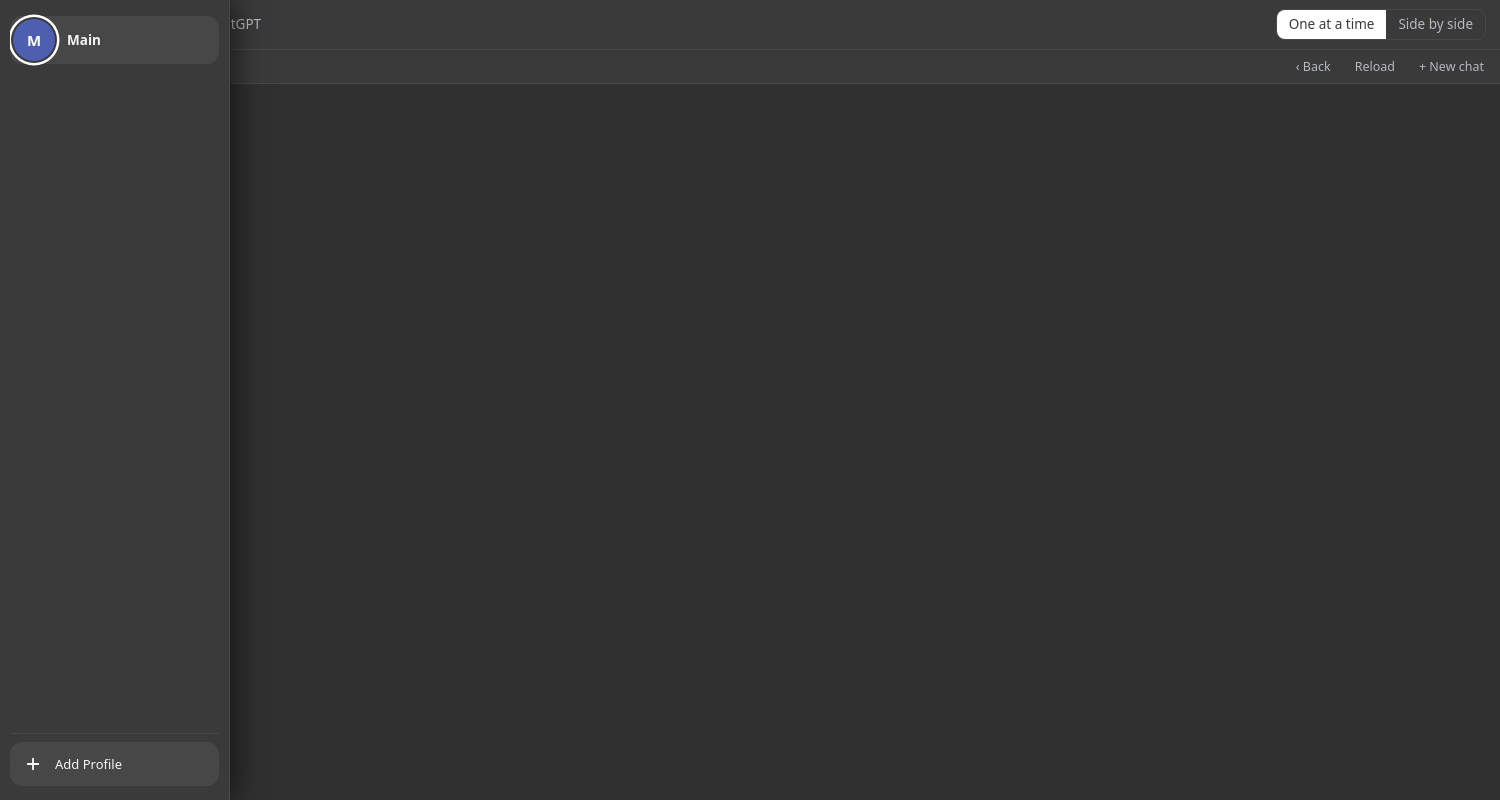
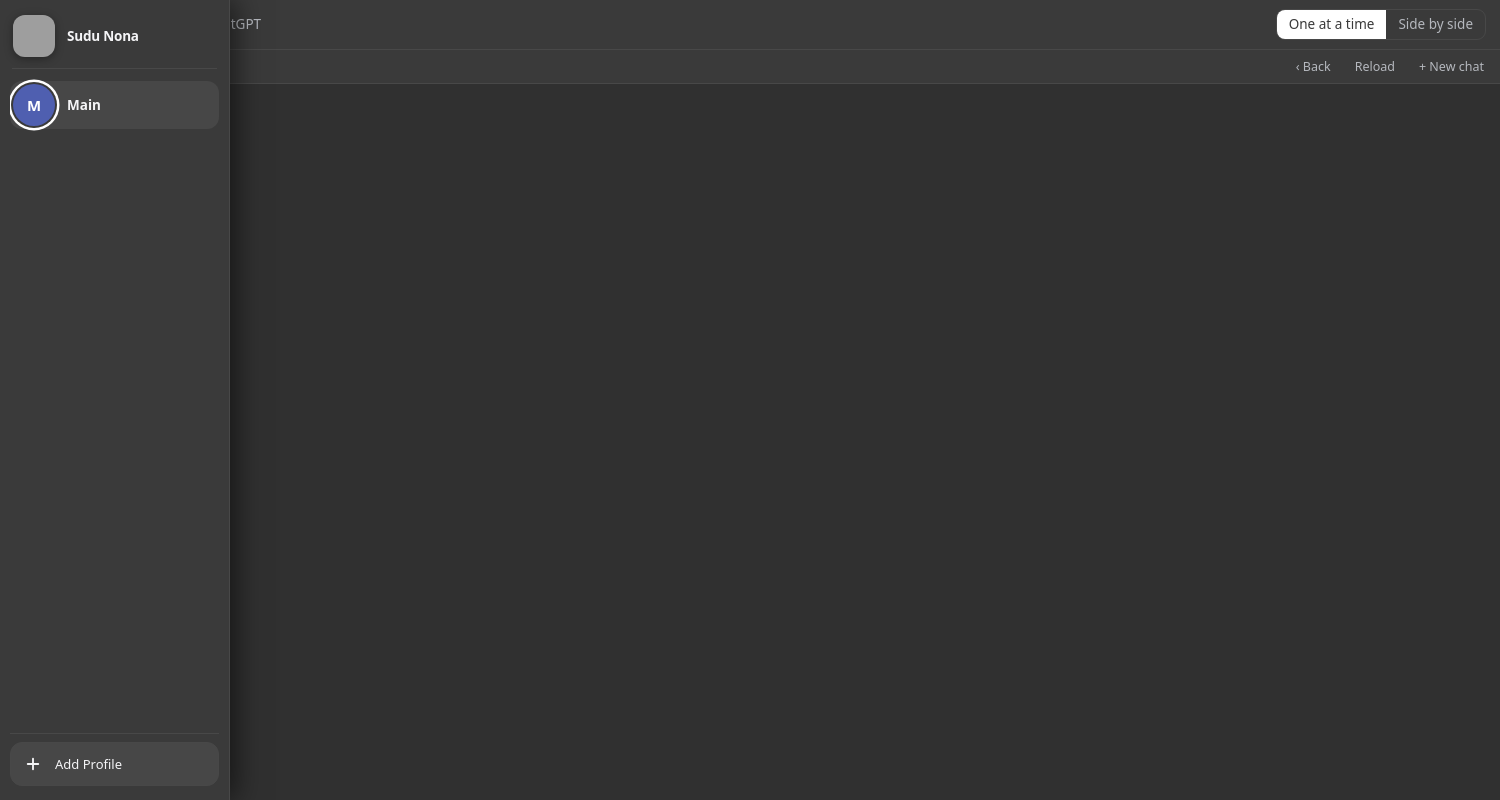
Before and after one commit to senalgalagedara/sudu-nona, an Electron app: page index.html in a window 1500 px wide. Drawn offline with Linux system fonts and the light colour scheme; grey boxes are pictures that could not be loaded.

Commit message:
feat: add application branding, logo asset, and window icon

```diff
--- a/index.html
+++ b/index.html
@@ -1,18 +1,29 @@
 <!doctype html>
 <html lang="en">
+
 <head>
   <meta charset="utf-8">
   <title>Sudu Nona</title>
+  <link rel="icon" type="image/jpeg" href="logo.jfif">
   <link rel="stylesheet" href="style.css">
 </head>
+
 <body>
   <div class="side-dock" aria-hidden="true"></div>
   <aside id="side">
+    <div class="side-brand" title="Sudu Nona - AI Collection">
+      <img src="logo.jfif" alt="Sudu Nona" class="brand-logo">
+      <div class="brand-info">
+        <span class="brand-name">Sudu Nona</span>
+      </div>
+    </div>
+    <div class="side-sep"></div>
     <div id="profiles"></div>
     <div class="side-footer">
       <button id="addP" class="add-btn" title="Add profile" aria-label="Add new profile">
         <span class="add-icon">
-        <svg viewBox="0 0 24 24" width="18" height="18" fill="none" stroke="currentColor" stroke-width="2.5" stroke-linecap="round">
+          <svg viewBox="0 0 24 24" width="18" height="18" fill="none" stroke="currentColor" stroke-width="2.5"
+            stroke-linecap="round">
             <line x1="12" y1="5" x2="12" y2="19"></line>
             <line x1="5" y1="12" x2="19" y2="12"></line>
           </svg>
@@ -32,4 +43,5 @@
   </main>
   <script src="renderer.js"></script>
 </body>
+
 </html>
--- a/style.css
+++ b/style.css
@@ -8,6 +8,14 @@ button{font:inherit;color:inherit;background:none;border:0;cursor:pointer;border
 .side-dock{width:68px;flex:none;height:100%}
 #side{position:absolute;left:0;top:0;bottom:0;width:68px;flex:none;background:var(--panel);border-right:1px solid var(--line);display:flex;flex-direction:column;padding:14px 10px;gap:10px;min-height:0;z-index:100;transition:width .22s cubic-bezier(.16,1,.3,1),box-shadow .22s ease;overflow:hidden;box-shadow:1px 0 0 var(--line)}
 #side:hover,#side.is-editing{width:230px;box-shadow:4px 0 28px rgba(0,0,0,.6)}
+
+.side-brand{display:flex;align-items:center;height:44px;border-radius:12px;cursor:default;user-select:none;flex-shrink:0;padding:0 3px;gap:12px}
+.brand-logo{width:42px;height:42px;border-radius:12px;object-fit:cover;flex:none;box-shadow:0 2px 8px rgba(0,0,0,.35)}
+.brand-info{display:flex;flex-direction:column;min-width:0;opacity:0;transform:translateX(-8px);transition:opacity .18s ease,transform .18s ease;white-space:nowrap;pointer-events:none}
+#side:hover .brand-info,#side.is-editing .brand-info{opacity:1;transform:translateX(0);pointer-events:auto}
+.brand-name{font-size:13.5px;font-weight:700;color:var(--ink);letter-spacing:-.2px;line-height:1.2}
+.brand-sub{font-size:9.5px;font-weight:600;color:#60a5fa;text-transform:uppercase;letter-spacing:.8px;line-height:1.2;margin-top:1px}
+.side-sep{height:1px;background:var(--line);margin:0 2px;flex:none}
 
 #profiles{display:flex;flex-direction:column;gap:8px;flex:1;overflow-y:auto;overflow-x:hidden;min-height:0;padding:2px 0}
 #profiles::-webkit-scrollbar{width:4px}
```
Also changed, not shown: main.js (+7 -0 lines), 1 other file. Lines whose indentation alone changed are shown as unchanged.
